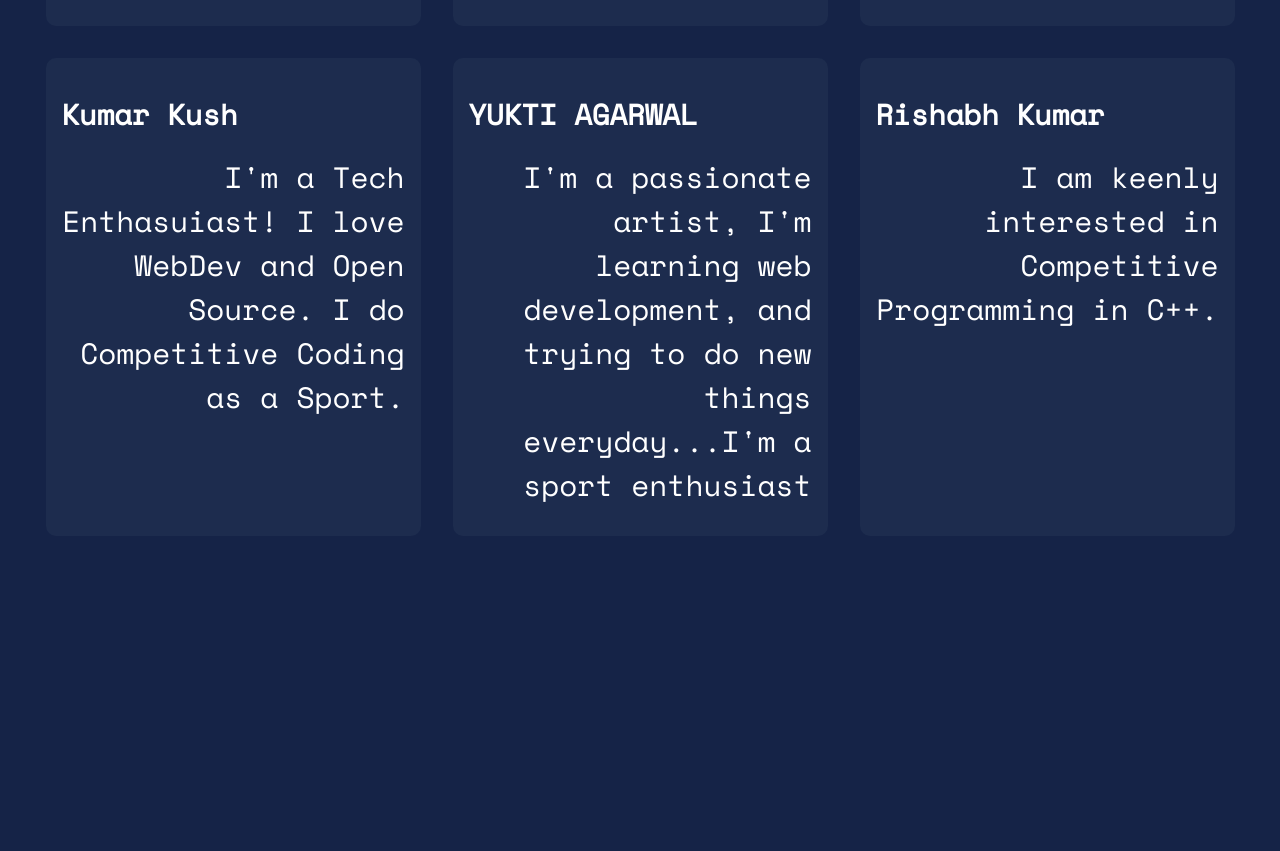
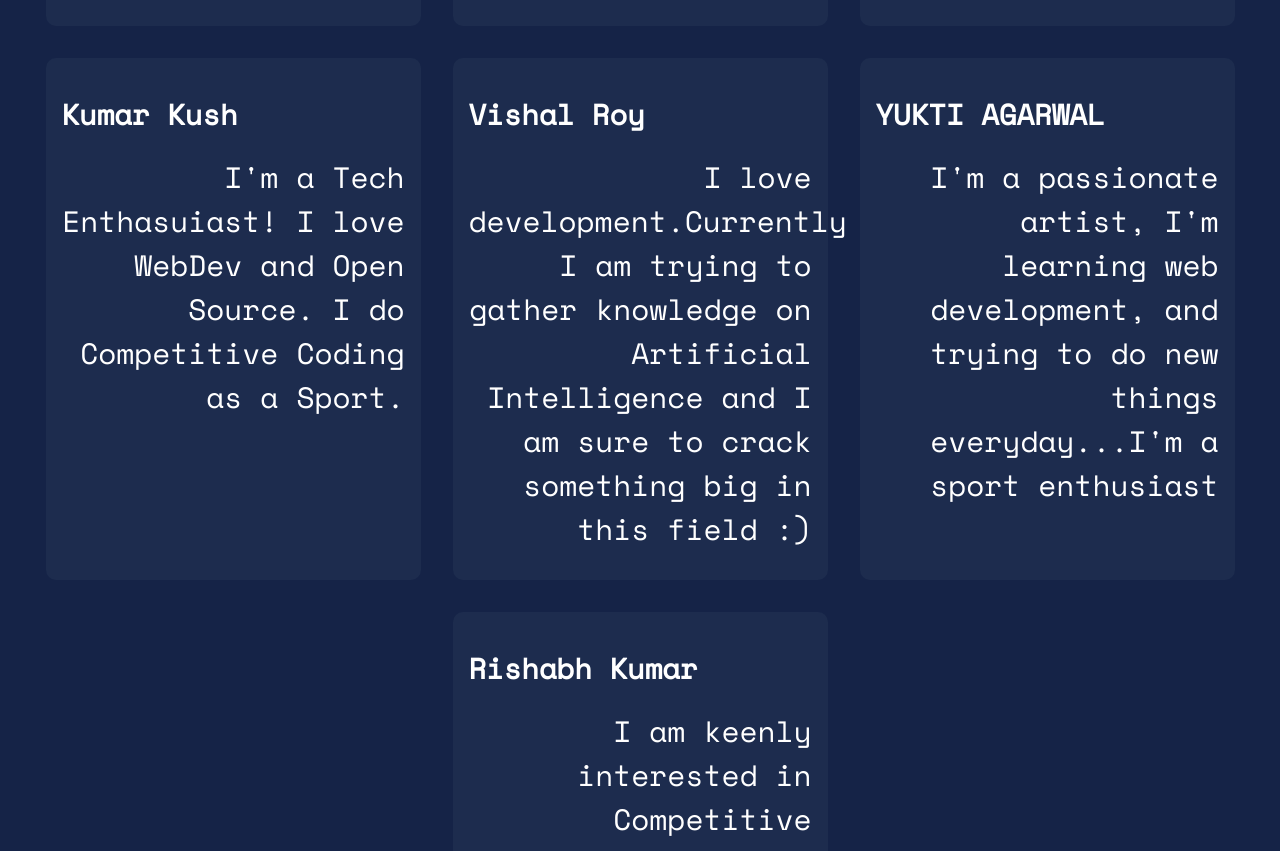
Before and after one commit to iiitranchi/iiitranchi.github.io, a plain HTML site: page hacktoberfest-19/attendees/index.html in a window 1280 px wide. Shown: the part 1366-2217 px from the top of the page. Before the commit the page ends 1918 px from the top, so only its background shows below. Drawn offline with nearby package versions, Linux system fonts and the light colour scheme; a web font is replaced by a local one.

Commit message:
Vishal Roy

```diff
--- a/hacktoberfest-19/attendees/index.html
+++ b/hacktoberfest-19/attendees/index.html
@@ -53,7 +53,10 @@
 				<h1>Kumar Kush</h1>
 				<p>I'm a Tech Enthasuiast! I love WebDev and Open Source. I do Competitive Coding as a Sport.</p>
 			</div>
-
+			<div class="wrapper">
+				<h1>Vishal Roy</h1>
+				<p>I love development.Currently I am trying to gather knowledge on Artificial Intelligence and I am sure to crack something big in this field :)</p>
+			</div>
 
 			<div class="wrapper">
 
```
